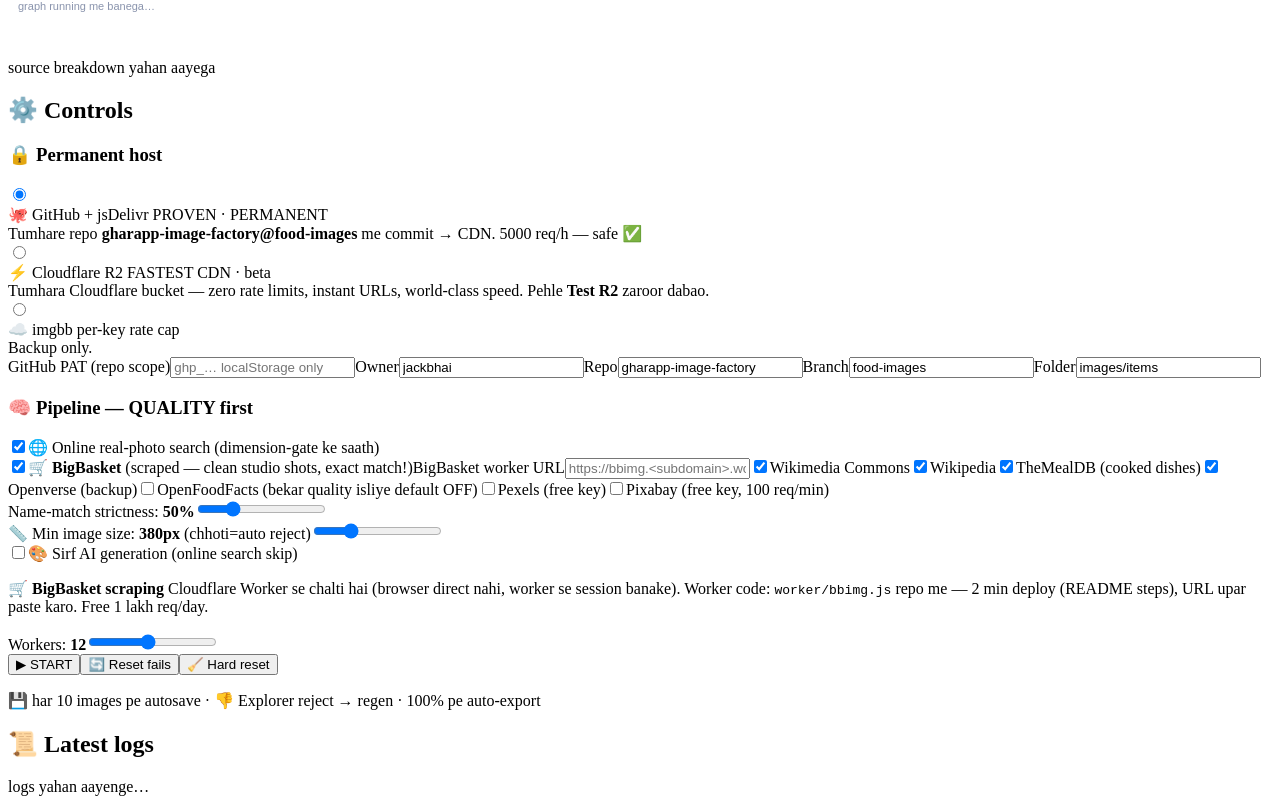
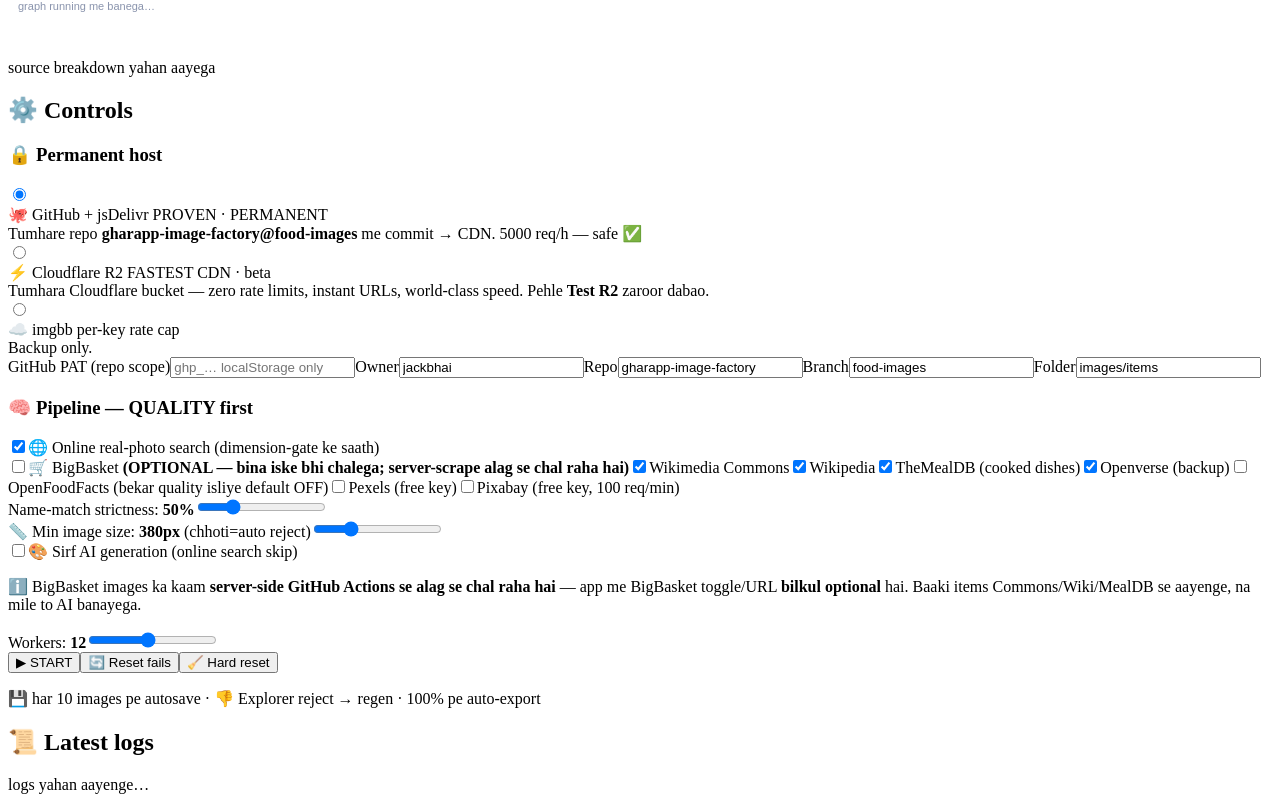
Before and after one commit to jackbhai/gharapp-image-factory, a React (Vite) app: page / in a window 1280 px wide. Shown: the part 804-1608 px from the top of the page. Built offline with nearby package versions, Linux system fonts and the light colour scheme; the HTML template or start-up script is replaced by a standard one.

Commit message:
UX: BigBasket worker URL optional + default OFF (server-scrape alag se chalta hai)

```diff
--- a/src/App.jsx
+++ b/src/App.jsx
@@ -20,7 +20,7 @@
   imgbbKey: '',
   workers: 12, autoRounds: 3,
   onlineOn: true, aiOnly: false, minScore: 0.5, minDim: 380,
-  srcBB: true, bbWorker: '',
+  srcBB: false, bbWorker: '',
   srcCommons: true, srcWiki: true, srcMeal: true, srcOpenverse: true, srcOff: false,
   srcPexels: false, pexelsKey: '',
   srcPixabay: false, pixabayKey: '',
@@ -371,8 +371,8 @@
                 <h3>🧠 Pipeline — QUALITY first</h3>
                 <label className="switch"><input type="checkbox" checked={settings.onlineOn} onChange={(e) => setS('onlineOn', e.target.checked)} /><span>🌐 Online real-photo search (dimension-gate ke saath)</span></label>
                 <div className="srcToggles">
-                  <label className="switch sm bb"><input type="checkbox" checked={settings.srcBB} onChange={(e) => setS('srcBB', e.target.checked)} /><span><b>🛒 BigBasket</b> (scraped — clean studio shots, exact match!)</span></label>
-                  {settings.srcBB && <Field label="BigBasket worker URL" value={settings.bbWorker} onChange={(v) => setS('bbWorker', v)} ph="https://bbimg.<subdomain>.workers.dev — deploy 2 min (README)" />}
+                  <label className="switch sm bb"><input type="checkbox" checked={settings.srcBB} onChange={(e) => setS('srcBB', e.target.checked)} /><span>🛒 BigBasket <b>(OPTIONAL — bina iske bhi chalega; server-scrape alag se chal raha hai)</b></span></label>
+                  {settings.srcBB && <Field label="BigBasket worker URL (khaali chhod sakte ho)" value={settings.bbWorker} onChange={(v) => setS('bbWorker', v)} ph="optional — kabhi Cloudflare worker banao tab" />}
                   <label className="switch sm"><input type="checkbox" checked={settings.srcCommons} onChange={(e) => setS('srcCommons', e.target.checked)} /><span>Wikimedia Commons</span></label>
                   <label className="switch sm"><input type="checkbox" checked={settings.srcWiki} onChange={(e) => setS('srcWiki', e.target.checked)} /><span>Wikipedia</span></label>
                   <label className="switch sm"><input type="checkbox" checked={settings.srcMeal} onChange={(e) => setS('srcMeal', e.target.checked)} /><span>TheMealDB (cooked dishes)</span></label>
@@ -392,7 +392,7 @@
                   <input type="range" min="300" max="600" step="20" value={settings.minDim} onChange={(e) => setS('minDim', +e.target.value)} />
                 </div>
                 <label className="switch"><input type="checkbox" checked={settings.aiOnly} onChange={(e) => setS('aiOnly', e.target.checked)} /><span>🎨 Sirf AI generation (online search skip)</span></label>
-                <p className="note">🛒 <b>BigBasket scraping</b> Cloudflare Worker se chalti hai (browser direct nahi, worker se session banake). Worker code: <code>worker/bbimg.js</code> repo me — 2 min deploy (README steps), URL upar paste karo. Free 1 lakh req/day.</p>
+                <p className="note">ℹ️ BigBasket images ka kaam <b>server-side GitHub Actions se alag se chal raha hai</b> — app me BigBasket toggle/URL <b>bilkul optional</b> hai. Baaki items Commons/Wiki/MealDB se aayenge, na mile to AI banayega.</p>
               </div>
             </div>
             <div className="rowCtrls">
```
Also changed, not shown: 3 other files (tests, documents, lock files or other folders).
